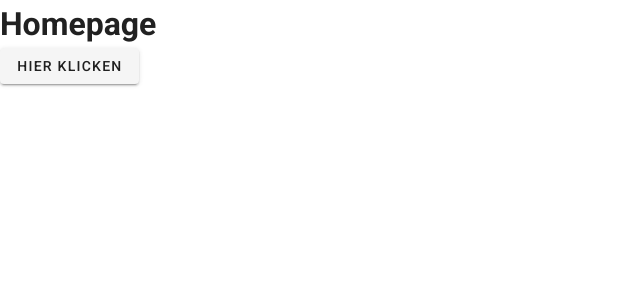
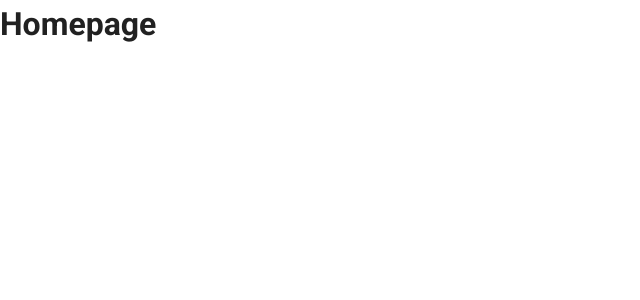
Before and after one commit to michzuerch/michzuerch.github.io, a Vue app: page / in a window 1280 px wide. Shown: the top 300 px of the page, without its empty margins (0-640 px from the left). Built offline with nearby package versions, Linux system fonts and the light colour scheme.

Commit message:
hidden-md-and-up

```diff
--- a/src/views/Home.vue
+++ b/src/views/Home.vue
@@ -1,7 +1,7 @@
 <template>
 <div class="home">
     <h1>Homepage</h1>
-    <v-btn class="hidden-md-and-down">
+    <v-btn class="hidden-md-and-up">
       Hier klicken
     </v-btn>
 </div>
```
